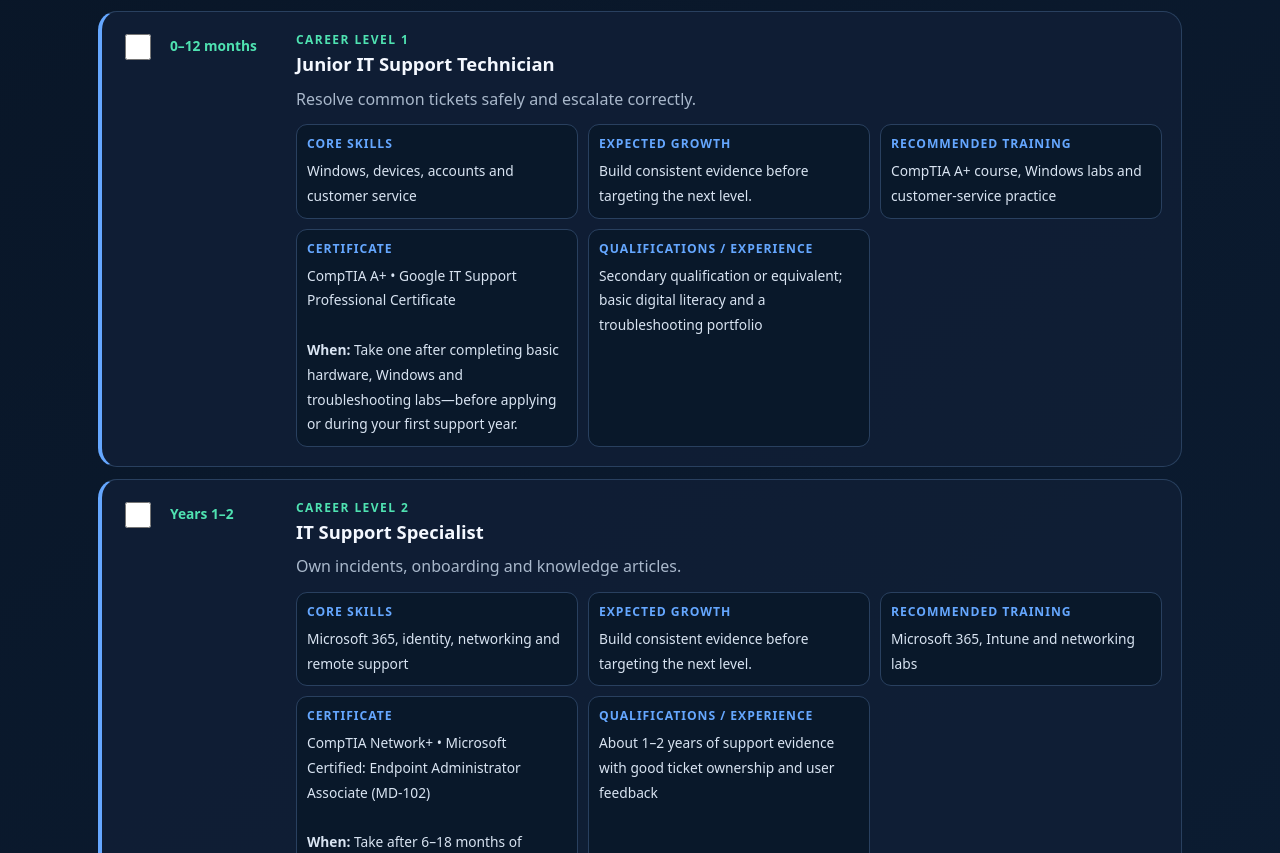
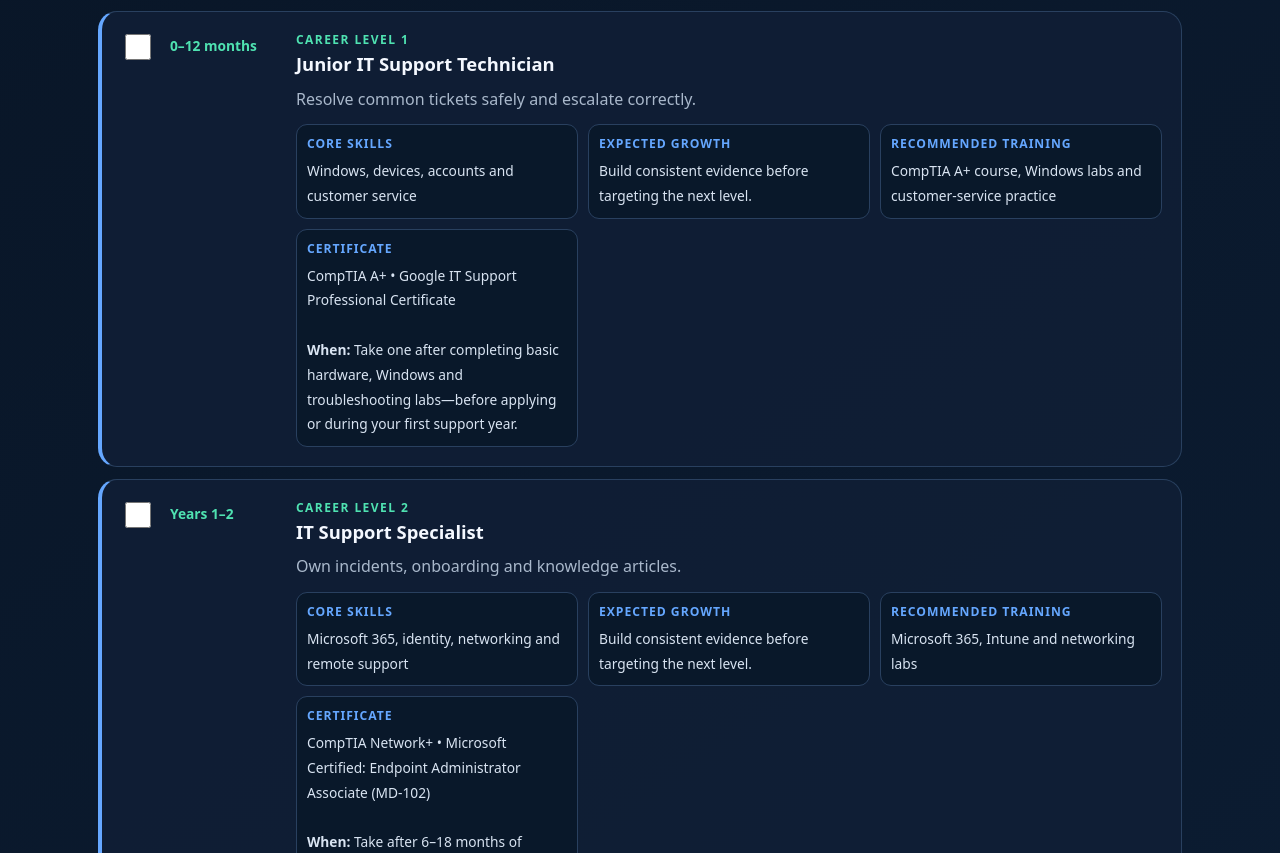
Before and after one commit to helmi8403/it-career-roadmap-builder, a plain HTML site: page index.html in a window 1280 px wide. Shown: the part 1947-2800 px from the top of the page. Drawn offline with Linux system fonts and the light colour scheme.

Commit message:
Expand certificates and training; remove qualifications

```diff
--- a/index.html
+++ b/index.html
@@ -26,11 +26,10 @@
     </section>
     <div class="summary" id="summary"></div>
     <section class="progress-wrap" aria-label="Roadmap progress"><div class="progress-row"><span>Roadmap progress</span><span id="progressLabel">0 of 5 complete</span></div><div class="progress-track"><div id="progressBar" class="progress-bar"></div></div></section>
-    <nav class="tabs" aria-label="Plan sections"><button class="tab" data-view="roadmap" aria-selected="true">Roadmap</button><button class="tab" data-view="certs" aria-selected="false">Certificates</button><button class="tab" data-view="resources" aria-selected="false">Training</button><button class="tab" data-view="qualifications" aria-selected="false">Qualifications</button></nav>
+    <nav class="tabs" aria-label="Plan sections"><button class="tab" data-view="roadmap" aria-selected="true">Roadmap</button><button class="tab" data-view="certs" aria-selected="false">Certificates</button><button class="tab" data-view="resources" aria-selected="false">Training</button></nav>
     <section id="roadmap" class="view active"><div class="section-head"><div><p class="eyebrow">Prepare for the first job</p><h2 id="roadmapHeading">Your roadmap</h2></div><p>Complete the foundation stages, then follow the five-year career ladder. Progress is saved on this device.</p></div><div class="grid" id="roadmapGrid"></div><div class="section-head career-head"><div><p class="eyebrow">Years 0–5</p><h2 id="careerHeading">Five-year career ladder</h2></div><p>Promotion depends on demonstrated impact, not time alone. Senior or early lead readiness is a realistic five-year target.</p></div><div class="career-grid" id="careerGrid"></div><div class="section-head career-head"><div><p class="eyebrow">Longer-term outlook</p><h2>Management and director track</h2></div><p>These are typical ranges, not promises. Smaller companies may use senior titles sooner.</p></div><div class="grid" id="leadershipGrid"></div></section>
     <section id="certs" class="view"><div class="section-head"><div><p class="eyebrow">Choose carefully</p><h2>Certificate recommendations</h2></div><p>Start with the recommended option. Projects and practical skills still matter more than collecting certificates.</p></div><div class="grid" id="certGrid"></div><div class="note">Before paying for an exam, check job adverts in your area. If employers rarely request it, build another portfolio project first.</div></section>
     <section id="resources" class="view"><div class="section-head"><div><p class="eyebrow">Learn by doing</p><h2>Recommended training</h2></div><p>Use one main course at a time, then turn each topic into a small project or lab.</p></div><div class="grid" id="resourceGrid"></div></section>
-    <section id="qualifications" class="view"><div class="section-head"><div><p class="eyebrow">What employers value</p><h2>Qualifications and evidence</h2></div><p>A degree can help but is not mandatory for many entry-level roles. Practical evidence and communication matter.</p></div><div class="grid" id="qualificationGrid"></div><div class="note">Requirements vary by country and employer. Check real vacancies in your area before paying for a course or exam.</div></section>
     <div class="actions"><button class="btn" onclick="window.print()">Print or save as PDF</button><button class="btn secondary" id="reset">Reset progress</button></div>
   </main>
   <script>
@@ -75,6 +74,20 @@
       ['Prepare for analyst roles','Practise explaining triage decisions and apply for SOC, support and junior security roles.',['SOC skills','STAR answers','Portfolio']]],
       certs:[['ISC2 Certified in Cybersecurity','Beginner option','An entry-level choice for core security concepts and career changers.','https://www.isc2.org/certifications/cc'],['CompTIA Security+','Recommended foundation','A broad foundation across threats, architecture, operations and governance.','https://www.comptia.org/certifications/security'],['Cisco Certified CyberOps Associate','SOC pathway option','Relevant to security monitoring, host analysis and incident response workflows.','https://www.cisco.com/site/us/en/learn/training-certifications/certifications/cyberops-associate/index.html'],['CompTIA CySA+','After analyst practice','Consider after practical log analysis, alert triage and investigation experience.','https://www.comptia.org/certifications/cybersecurity-analyst'],['ISC2 SSCP','Early-career practitioner option','A later step for hands-on security administration and operations roles.','https://www.isc2.org/certifications/sscp'],['ISC2 CISSP','Advanced—not beginner','A senior-career target with formal experience requirements; not a first certification.','https://www.isc2.org/certifications/cissp']],
       resources:[['Cisco Skills for All','Free introductory cybersecurity and networking courses.','https://skillsforall.com/'],['TryHackMe','Guided browser-based labs, including beginner and defensive-security paths.','https://tryhackme.com/'],['CyberDefenders','Blue-team labs for log analysis, threat hunting and incident investigation.','https://cyberdefenders.org/'],['MITRE ATT&CK','A reference for understanding real-world adversary tactics and techniques.','https://attack.mitre.org/']],qualifications:[['Typical starting point','Networking, Windows and Linux knowledge; support or systems experience is a common entry route.'],['Strong practical evidence','Defensive labs, alert investigations, incident reports, detection rules and a documented home SOC.'],['Helpful—not mandatory','A cybersecurity or computing degree may help; entry certifications and demonstrable labs offer another route.'],['Promotion evidence','Accurate investigations, better detections, faster containment and clear business-risk communication.']]}
+  };
+  const extraCerts={
+    support:[['CompTIA Project+','Lead and project option','Useful after coordinating small IT projects, rollouts or service improvements.','https://www.comptia.org/certifications/project'],['Microsoft Applied Skills credentials','Practical Microsoft option','Lab-based credentials for focused Microsoft 365, Azure and security tasks.','https://learn.microsoft.com/credentials/browse/?credential_types=applied%20skills']],
+    sysadmin:[['CompTIA Security+','Security foundation','Useful after administering identities, systems and access controls in real environments.','https://www.comptia.org/certifications/security'],['Microsoft Certified: Azure Solutions Architect Expert','Senior design target','Consider after AZ-104-level administration and significant architecture experience.','https://learn.microsoft.com/credentials/certifications/azure-solutions-architect/']],
+    cloud:[['HashiCorp Certified: Terraform Associate','Infrastructure-as-code target','Take after creating and maintaining multiple Terraform deployments.','https://www.hashicorp.com/certification/terraform-associate'],['AWS Certified Solutions Architect – Professional','Advanced AWS target','A later-stage credential after deep AWS design and migration experience.','https://aws.amazon.com/certification/certified-solutions-architect-professional/']],
+    devops:[['GitHub Actions Certification','CI/CD pathway','Relevant after regularly designing secure automated build and deployment workflows.','https://resources.github.com/learn/certifications/'],['Certified Kubernetes Administrator','Advanced operations target','Take after substantial hands-on Kubernetes administration and troubleshooting.','https://www.cncf.io/training/certification/cka/']],
+    security:[['GIAC Certified Incident Handler','Incident-response specialist','Consider after real incident-handling practice and only when the cost is justified.','https://www.giac.org/certifications/certified-incident-handler-gcih/'],['ISACA Certified Information Security Manager','Management target','A later-career credential for security programme and management responsibilities.','https://www.isaca.org/credentialing/cism']]
+  };
+  const extraResources={
+    support:[['Google IT Support Certificate training','Structured beginner training covering support, systems, networking and security.','https://www.coursera.org/professional-certificates/google-it-support'],['Microsoft 365 learning paths','Official training for Microsoft 365 administration, endpoints, identity and collaboration.','https://learn.microsoft.com/training/m365/']],
+    sysadmin:[['Red Hat Enterprise Linux training','Official Linux administration training aligned with RHCSA and RHCE skills.','https://www.redhat.com/en/services/training-and-certification'],['Windows Server learning paths','Official training for identity, networking, storage, security and hybrid administration.','https://learn.microsoft.com/training/windowsserver/']],
+    cloud:[['Google Cloud Skills Boost','Official Google Cloud courses, learning paths and hands-on labs.','https://www.cloudskillsboost.google/'],['FinOps Foundation training','Training for cloud cost management, accountability and business-value practices.','https://www.finops.org/training-certification/']],
+    devops:[['KodeKloud engineer learning paths','Hands-on labs for Linux, Docker, Kubernetes, Terraform and DevOps tools.','https://kodekloud.com/learning-path/'],['Prometheus documentation and tutorials','Official monitoring guidance for metrics, alerting and cloud-native operations.','https://prometheus.io/docs/tutorials/']],
+    security:[['Microsoft Security Operations Analyst training','Official learning paths for investigation, threat hunting and Microsoft Sentinel.','https://learn.microsoft.com/training/career-paths/security-operations-analyst'],['PortSwigger Web Security Academy','Free practical web-security training with interactive labs.','https://portswigger.net/web-security']]
   };
   const stageGuides={
     support:[
@@ -246,16 +259,16 @@
       [['ISACA CISM','ISC2 CISSP','ISACA Certified in Risk and Information Systems Control (CRISC)'],'Take after gaining accountable programme, team and risk ownership—typically Years 7–10.'],
       [['ISC2 CISSP','ISACA CISM','ISACA CGEIT'],'Take only when targeting Security Director or CISO responsibilities—typically Years 12–18+ with executive-risk experience.']]
   };
-  const roleSelect=document.querySelector('#role'),roadmapGrid=document.querySelector('#roadmapGrid'),careerGrid=document.querySelector('#careerGrid'),leadershipGrid=document.querySelector('#leadershipGrid'),certGrid=document.querySelector('#certGrid'),resourceGrid=document.querySelector('#resourceGrid'),qualificationGrid=document.querySelector('#qualificationGrid');
+  const roleSelect=document.querySelector('#role'),roadmapGrid=document.querySelector('#roadmapGrid'),careerGrid=document.querySelector('#careerGrid'),leadershipGrid=document.querySelector('#leadershipGrid'),certGrid=document.querySelector('#certGrid'),resourceGrid=document.querySelector('#resourceGrid');
   let current=localStorage.getItem('it-roadmap-role')||'support'; if(!roles[current])current='support';roleSelect.value=current;
   const esc=s=>String(s).replace(/[&<>"']/g,c=>({'&':'&amp;','<':'&lt;','>':'&gt;','"':'&quot;',"'":'&#39;'}[c]));
   function progressKey(){return 'it-roadmap-progress-'+current} function readProgress(){try{return JSON.parse(localStorage.getItem(progressKey()))||[]}catch{return[]}}
   function render(){const r=roles[current],done=readProgress();document.title=r.name+' 5-Year Roadmap | IT Career Roadmap Builder';document.querySelector('#heroTitle').textContent='Your 5-year path in '+r.name;document.querySelector('#heroCopy').textContent=r.copy;document.querySelector('#roadmapHeading').textContent=r.short+' foundation roadmap';document.querySelector('#careerHeading').textContent=r.short+' five-year career ladder';document.querySelector('#summary').innerHTML=`<span class="pill">${esc(r.time)} to first-job readiness</span><span class="pill">5-year career view</span><span class="pill">11 trackable milestones</span>`;
     roadmapGrid.innerHTML=r.steps.map((s,i)=>{const g=stageGuides[current][i],id='stage-'+i;return `<article class="card step fade"><input class="check progress-check" type="checkbox" data-id="${id}" ${done.includes(id)?'checked':''} aria-label="Mark ${esc(s[0])} complete"><div><div class="step-num">Foundation ${i+1}</div><h3>${esc(s[0])}</h3><p>${esc(s[1])}</p><div class="skills">${s[2].map(x=>`<span class="skill">${esc(x)}</span>`).join('')}</div><div class="stage-guide"><div class="guide-row"><span class="guide-label">Training</span><span class="guide-value">${esc(g[0])}</span></div><div class="guide-row"><span class="guide-label">Build</span><span class="guide-value">${esc(g[1])}</span></div><div class="guide-row"><span class="guide-label">Certificate</span><span class="guide-value cert-line">${esc(g[2])}</span></div></div></div></article>`}).join('');
-    careerGrid.innerHTML=careerLadders[current].map((c,i)=>{const id='career-'+i,d=careerDevelopment[current][i],p=certificatePlans[current][i];return `<article class="card career-card fade"><input class="check progress-check" type="checkbox" data-id="${id}" ${done.includes(id)?'checked':''} aria-label="Mark ${esc(c[2])} milestone complete"><div class="career-time">${esc(c[0])}</div><div class="career-content"><div class="step-num">Career level ${i+1}</div><h3>${esc(c[1])}</h3><p>${esc(c[2])}</p><div class="career-details"><div class="career-detail"><strong>Core skills</strong><span>${esc(c[3])}</span></div><div class="career-detail"><strong>Expected growth</strong><span>${i<5?'Build consistent evidence before targeting the next level.':'Lead work before expecting a formal leadership title.'}</span></div><div class="career-detail"><strong>Recommended training</strong><span>${esc(d[0])}</span></div><div class="career-detail"><strong>Certificate</strong><span>${esc(p[0].join(' • '))}<br><br><b>When:</b> ${esc(p[1])}</span></div><div class="career-detail"><strong>Qualifications / experience</strong><span>${esc(d[2])}</span></div></div></div></article>`}).join('');
-    leadershipGrid.innerHTML=leadershipOutlook[current].map((x,i)=>{const d=careerDevelopment[current][i+6],p=certificatePlans[current][i+6];return `<article class="card fade"><div class="step-num">${esc(x[0])}</div><h3>${esc(x[1])}</h3><p>${i===0?'Own people, budgets, delivery and service outcomes. Usually requires proven leadership beyond strong technical performance.':'Set organisation-wide strategy, governance and investment priorities. Usually requires years of management and cross-business impact.'}</p><div class="career-details"><div class="career-detail"><strong>Recommended training</strong><span>${esc(d[0])}</span></div><div class="career-detail"><strong>Certificate</strong><span>${esc(p[0].join(' • '))}<br><br><b>When:</b> ${esc(p[1])}</span></div><div class="career-detail"><strong>Qualifications / experience</strong><span>${esc(d[2])}</span></div></div></article>`}).join('');
-    certGrid.innerHTML=r.certs.map((c,i)=>`<article class="card cert ${i===0?'recommended':''} fade">${i===0?'<span class="tag">Recommended start</span>':''}<h3>${esc(c[0])}</h3><div class="step-num">${esc(c[1])}</div><p>${esc(c[2])}</p><a class="link-btn" href="${c[3]}" target="_blank" rel="noopener">View official certificate ↗</a></article>`).join('');
-    resourceGrid.innerHTML=r.resources.map(x=>`<article class="card resource fade"><h3>${esc(x[0])}</h3><p>${esc(x[1])}</p><a href="${x[2]}" target="_blank" rel="noopener">Open training ↗</a></article>`).join('');qualificationGrid.innerHTML=r.qualifications.map(x=>`<article class="card fade"><h3>${esc(x[0])}</h3><p>${esc(x[1])}</p></article>`).join('');updateProgress();}
+    careerGrid.innerHTML=careerLadders[current].map((c,i)=>{const id='career-'+i,d=careerDevelopment[current][i],p=certificatePlans[current][i];return `<article class="card career-card fade"><input class="check progress-check" type="checkbox" data-id="${id}" ${done.includes(id)?'checked':''} aria-label="Mark ${esc(c[2])} milestone complete"><div class="career-time">${esc(c[0])}</div><div class="career-content"><div class="step-num">Career level ${i+1}</div><h3>${esc(c[1])}</h3><p>${esc(c[2])}</p><div class="career-details"><div class="career-detail"><strong>Core skills</strong><span>${esc(c[3])}</span></div><div class="career-detail"><strong>Expected growth</strong><span>${i<5?'Build consistent evidence before targeting the next level.':'Lead work before expecting a formal leadership title.'}</span></div><div class="career-detail"><strong>Recommended training</strong><span>${esc(d[0])}</span></div><div class="career-detail"><strong>Certificate</strong><span>${esc(p[0].join(' • '))}<br><br><b>When:</b> ${esc(p[1])}</span></div></div></div></article>`}).join('');
+    leadershipGrid.innerHTML=leadershipOutlook[current].map((x,i)=>{const d=careerDevelopment[current][i+6],p=certificatePlans[current][i+6];return `<article class="card fade"><div class="step-num">${esc(x[0])}</div><h3>${esc(x[1])}</h3><p>${i===0?'Own people, budgets, delivery and service outcomes. Usually requires proven leadership beyond strong technical performance.':'Set organisation-wide strategy, governance and investment priorities. Usually requires years of management and cross-business impact.'}</p><div class="career-details"><div class="career-detail"><strong>Recommended training</strong><span>${esc(d[0])}</span></div><div class="career-detail"><strong>Certificate</strong><span>${esc(p[0].join(' • '))}<br><br><b>When:</b> ${esc(p[1])}</span></div></div></article>`}).join('');
+    certGrid.innerHTML=[...r.certs,...extraCerts[current]].map((c,i)=>`<article class="card cert ${i===0?'recommended':''} fade">${i===0?'<span class="tag">Recommended start</span>':''}<h3>${esc(c[0])}</h3><div class="step-num">${esc(c[1])}</div><p>${esc(c[2])}</p><a class="link-btn" href="${c[3]}" target="_blank" rel="noopener">View official certificate ↗</a></article>`).join('');
+    resourceGrid.innerHTML=[...r.resources,...extraResources[current]].map(x=>`<article class="card resource fade"><h3>${esc(x[0])}</h3><p>${esc(x[1])}</p><a href="${x[2]}" target="_blank" rel="noopener">Open training ↗</a></article>`).join('');updateProgress();}
   function updateProgress(){const n=readProgress().filter(x=>typeof x==='string').length,total=11;document.querySelector('#progressLabel').textContent=`${n} of ${total} milestones complete`;document.querySelector('#progressBar').style.width=(n/total*100)+'%'}
   roleSelect.addEventListener('change',()=>{current=roleSelect.value;localStorage.setItem('it-roadmap-role',current);render();window.scrollTo({top:0,behavior:'smooth'})});
   document.querySelector('#roadmap').addEventListener('change',e=>{if(!e.target.matches('.progress-check'))return;const id=e.target.dataset.id,done=readProgress().filter(x=>x!==id);if(e.target.checked)done.push(id);localStorage.setItem(progressKey(),JSON.stringify(done));updateProgress()});
```
